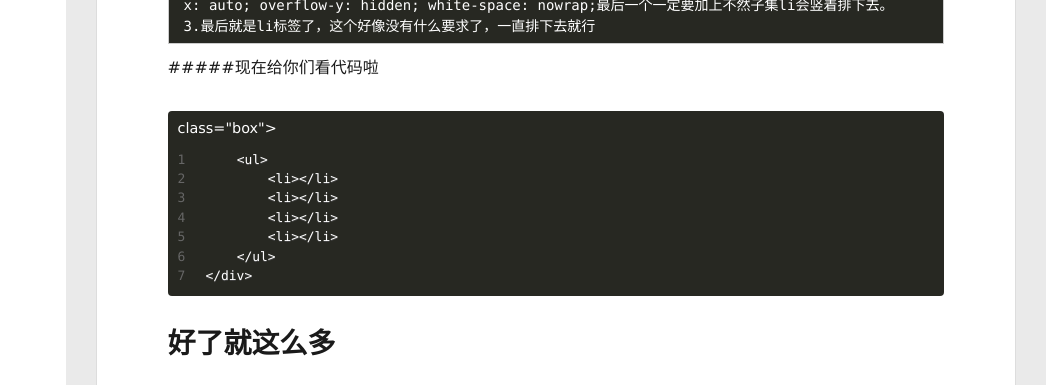
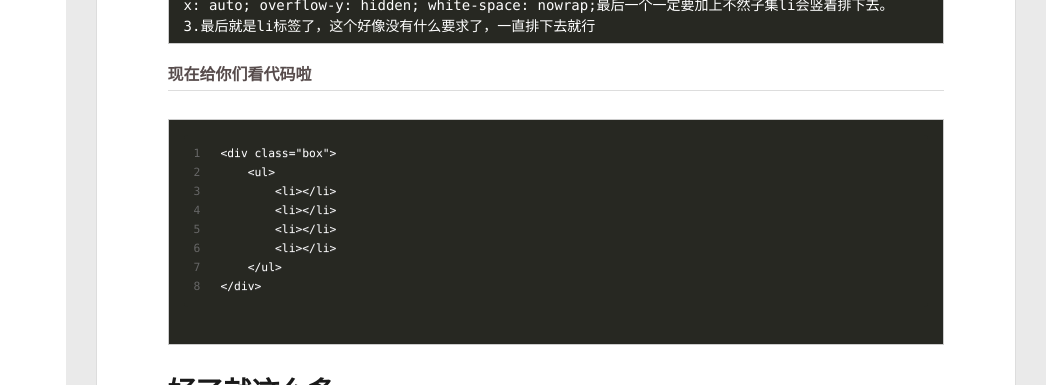
Before and after one commit to fe-leeguochong/leeguochong.github.io, a plain HTML site: page 2017/06/22/让div出现横向滚动条/index.html in a window 1280 px wide. Shown: the part 415-800 px from the top of the page, 234-1280 px from the left. Drawn offline with Linux system fonts and the light colour scheme; no server answers.

Commit message:
Site updated: 2017-06-22 18:08:51

```diff
--- a/2017/06/22/让div出现横向滚动条/index.html
+++ b/2017/06/22/让div出现横向滚动条/index.html
@@ -14,7 +14,7 @@
 <meta property="og:url" content="http://yoursite.com/2017/06/22/让div出现横向滚动条/index.html">
 <meta property="og:site_name" content="李国冲博客">
 <meta property="og:description" content="通常情况下，我们在写页面的过程中，会出现推送文章或者商品之类的情形，这个时候为了方便读者或者客户更好的体验，横向滑动是一个非常不错的选择。现在我就讲一下我的方法是外面一个大盒子，然后在里面装进ul就可以了。这里要着重强调三点1.最外面大盒子div一定要设置宽和高，不然就会被子元素撑开，添加overflow：hidden,后面看原因 2.中间的盒子也就是ul，特别特别要注意的。首先一定要设置高度，这">
-<meta property="og:updated_time" content="2017-06-22T09:43:55.687Z">
+<meta property="og:updated_time" content="2017-06-22T10:08:38.589Z">
 <meta name="twitter:card" content="summary">
 <meta name="twitter:title" content="让div出现横向滚动条">
 <meta name="twitter:description" content="通常情况下，我们在写页面的过程中，会出现推送文章或者商品之类的情形，这个时候为了方便读者或者客户更好的体验，横向滑动是一个非常不错的选择。现在我就讲一下我的方法是外面一个大盒子，然后在里面装进ul就可以了。这里要着重强调三点1.最外面大盒子div一定要设置宽和高，不然就会被子元素撑开，添加overflow：hidden,后面看原因 2.中间的盒子也就是ul，特别特别要注意的。首先一定要设置高度，这">
@@ -178,8 +178,8 @@
         <h2 id="通常情况下，我们在写页面的过程中，会出现推送文章或者商品之类的情形，这个时候为了方便读者或者客户更好的体验，横向滑动是一个非常不错的选择。现在我就讲一下"><a href="#通常情况下，我们在写页面的过程中，会出现推送文章或者商品之类的情形，这个时候为了方便读者或者客户更好的体验，横向滑动是一个非常不错的选择。现在我就讲一下" class="headerlink" title="通常情况下，我们在写页面的过程中，会出现推送文章或者商品之类的情形，这个时候为了方便读者或者客户更好的体验，横向滑动是一个非常不错的选择。现在我就讲一下"></a>通常情况下，我们在写页面的过程中，会出现推送文章或者商品之类的情形，这个时候为了方便读者或者客户更好的体验，横向滑动是一个非常不错的选择。现在我就讲一下</h2><h3 id="我的方法是外面一个大盒子，然后在里面装进ul就可以了。"><a href="#我的方法是外面一个大盒子，然后在里面装进ul就可以了。" class="headerlink" title="我的方法是外面一个大盒子，然后在里面装进ul就可以了。"></a>我的方法是外面一个大盒子，然后在里面装进ul就可以了。</h3><h4 id="这里要着重强调三点"><a href="#这里要着重强调三点" class="headerlink" title="这里要着重强调三点"></a>这里要着重强调三点</h4><pre><code>1.最外面大盒子div一定要设置宽和高，不然就会被子元素撑开，添加overflow：hidden,后面看原因
 2.中间的盒子也就是ul，特别特别要注意的。首先一定要设置高度，这个高度要比父级盒子高度要高一些，因为要把出现的横向滚动条遮盖住，不然后面出现的滚动条就不知道怎么遮盖掉。然后再设置必不可少的css，分别为overflow-x: auto; overflow-y: hidden; white-space: nowrap;最后一个一定要加上不然子集li会竖着排下去。
 3.最后就是li标签了，这个好像没有什么要求了，一直排下去就行
-</code></pre><p>#####现在给你们看代码啦<br>     <figure class="highlight plain"><figcaption><span>class="box"></span></figcaption><table><tr><td class="gutter"><pre><div class="line">1</div><div class="line">2</div><div class="line">3</div><div class="line">4</div><div class="line">5</div><div class="line">6</div><div class="line">7</div></pre></td><td class="code"><pre><div class="line">    &lt;ul&gt;</div><div class="line">        &lt;li&gt;&lt;/li&gt;</div><div class="line">        &lt;li&gt;&lt;/li&gt;</div><div class="line">        &lt;li&gt;&lt;/li&gt;</div><div class="line">        &lt;li&gt;&lt;/li&gt;</div><div class="line">    &lt;/ul&gt;</div><div class="line">&lt;/div&gt;</div></pre></td></tr></table></figure></p>
-<h1 id="好了就这么多"><a href="#好了就这么多" class="headerlink" title="好了就这么多"></a>好了就这么多</h1>
+</code></pre><h5 id="现在给你们看代码啦"><a href="#现在给你们看代码啦" class="headerlink" title="现在给你们看代码啦"></a>现在给你们看代码啦</h5><pre><code><figure class="highlight plain"><table><tr><td class="gutter"><pre><div class="line">1</div><div class="line">2</div><div class="line">3</div><div class="line">4</div><div class="line">5</div><div class="line">6</div><div class="line">7</div><div class="line">8</div></pre></td><td class="code"><pre><div class="line">&lt;div class=&quot;box&quot;&gt;</div><div class="line">    &lt;ul&gt;</div><div class="line">        &lt;li&gt;&lt;/li&gt;</div><div class="line">        &lt;li&gt;&lt;/li&gt;</div><div class="line">        &lt;li&gt;&lt;/li&gt;</div><div class="line">        &lt;li&gt;&lt;/li&gt;</div><div class="line">    &lt;/ul&gt;</div><div class="line">&lt;/div&gt;</div></pre></td></tr></table></figure>
+</code></pre><h1 id="好了就这么多"><a href="#好了就这么多" class="headerlink" title="好了就这么多"></a>好了就这么多</h1>
 
 
 
```
Also changed, not shown: index.html (+2 -2 lines).
